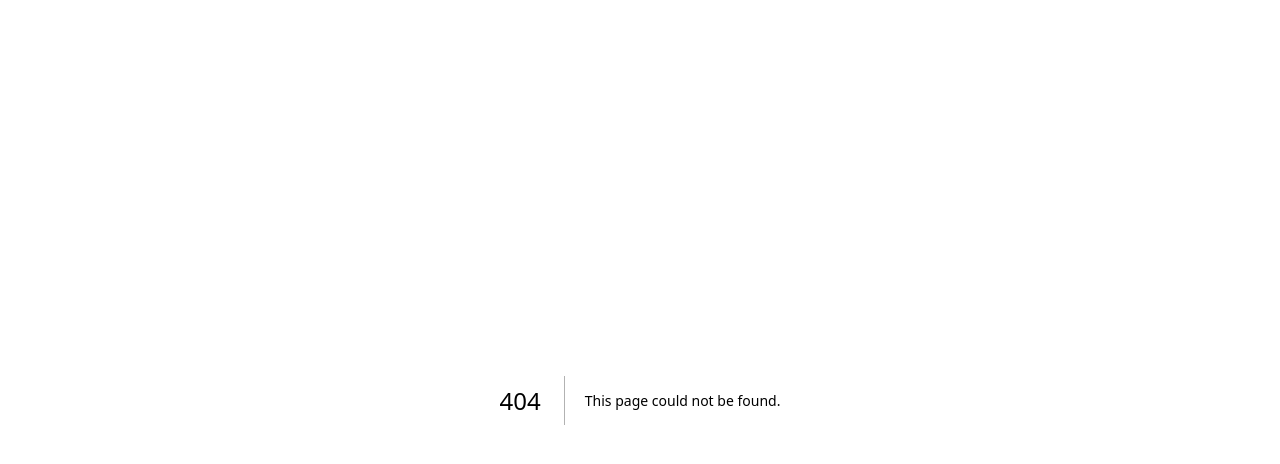
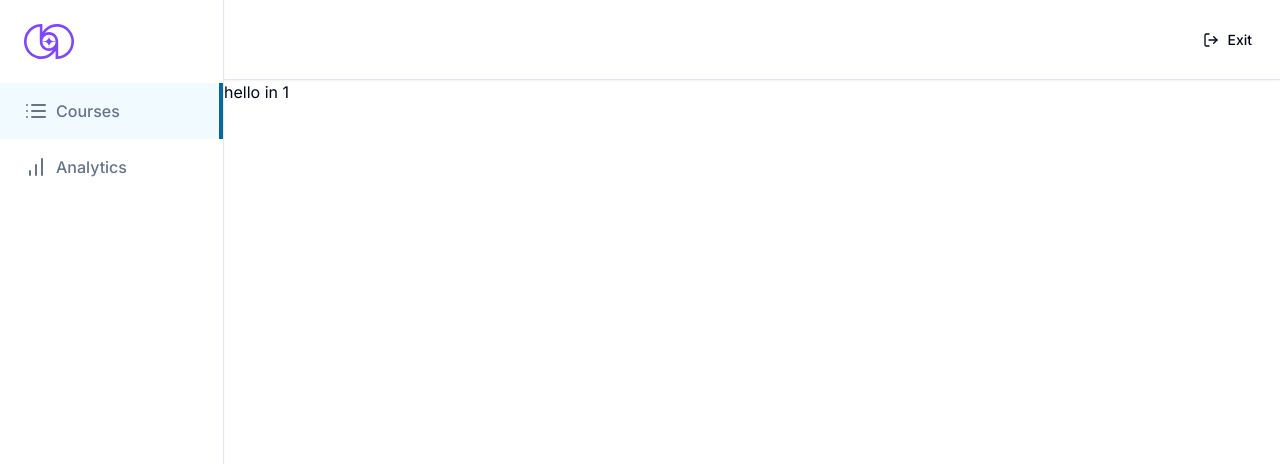
Before and after one commit to yamanaliesh92/Lms-platform, a Next.js app: page /teacher/courses/1 in a window 1280 px wide. Before the commit this address had no page. Shown: the top 464 px of the page. Built offline with nearby package versions, Linux system fonts and the light colour scheme.

Commit message:
WIP:added courseId page

```diff
--- /dev/null
+++ b/src/app/(dashboard)/(routes)/teacher/courses/[courseId]/page.tsx
@@ -0,0 +1,9 @@
+import React from "react";
+
+export default function CourseIdPage({
+  params,
+}: {
+  params: { courseId: string };
+}) {
+  return <div>hello in {params.courseId}</div>;
+}
```
